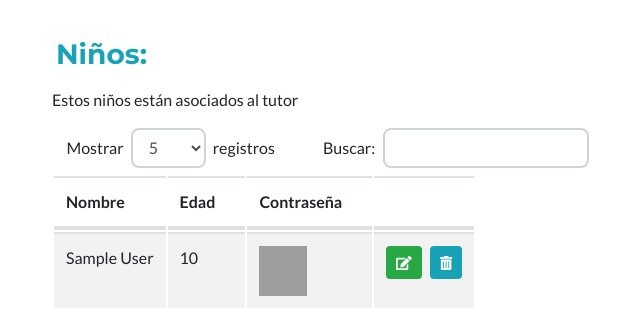
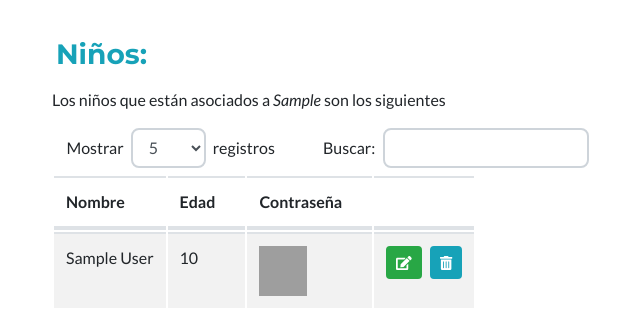
Before and after one commit to nachoredondo/positive_discipline, a PHP site: page /views/users/profile_tutor.php in a window 1280 px wide. Shown: the part 220-532 px from the top of the page, without its empty margins (232-872 px from the left). Run offline with PHP 8.4, Linux system fonts and the light colour scheme; the visitor is signed in with stand-in values (Sample User, id 1); tables that the repository leaves empty hold one stand-in row (values such as "Sample post"); data that the repository does not hold is empty; grey boxes are pictures that could not be loaded.

Commit message:
style(text to explain tutor profile): child table

```diff
--- a/views/users/profile_tutor.php
+++ b/views/users/profile_tutor.php
@@ -51,7 +51,7 @@ $action = $_REQUEST['action'] ?? '';
                 <div class="row">
                     <div class="col-lg-8 mx-auto">
                         <h3 class="row mt-2 mb-3 ml-1 text-info">Niños:</h3>
-                        <p>Estos niños están asociados al tutor</p>
+                        <p>Los niños que están asociados a <em><?php echo $user->user(); ?></em> son los siguientes</p>
                         <div class="table-responsive">
                             <table id="the-table" class="table table-striped compact nowrap" style="min-width:100%">
                                 <thead><!-- Leave empty. Column titles are automatically generated --></thead>
```
